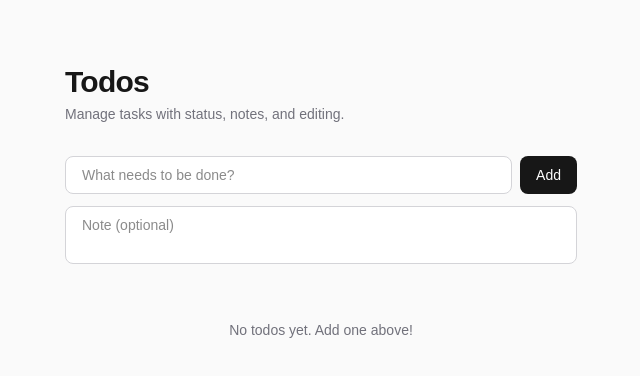
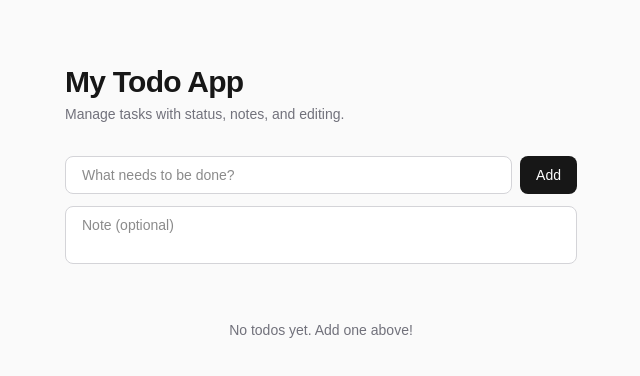
Before and after one commit to UzairBaig007/todoapplication, a Next.js app: page / in a window 1280 px wide. Shown: the top 376 px of the page, without its empty margins (319-959 px from the left). Built offline with nearby package versions, Linux system fonts and the light colour scheme; no server answers; the database is empty.

Commit message:
Change the title of application

```diff
--- a/app/page.tsx
+++ b/app/page.tsx
@@ -7,7 +7,7 @@ export default function Home() {
       <main className="w-full max-w-lg">
         <header className="mb-8">
           <h1 className="text-3xl font-semibold tracking-tight text-foreground">
-            Todos
+            My Todo App
           </h1>
           <p className="mt-1 text-sm text-zinc-500">
             Manage tasks with status, notes, and editing.
--- a/tests/helpers/todo-page.ts
+++ b/tests/helpers/todo-page.ts
@@ -5,7 +5,7 @@ export class TodoPage {
 
   async goto() {
     await this.page.goto("/");
-    await expect(this.page.getByRole("heading", { name: "Todos" })).toBeVisible();
+    await expect(this.page.getByRole("heading", { name: "My Todo App" })).toBeVisible();
   }
 
   async addTodo(title: string, note?: string) {
```
